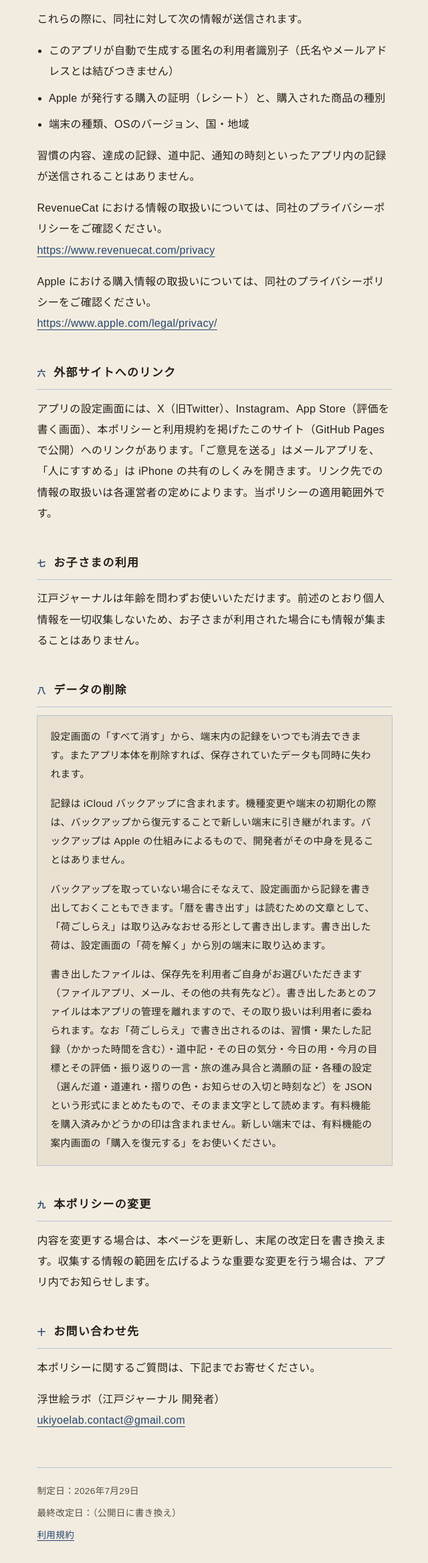
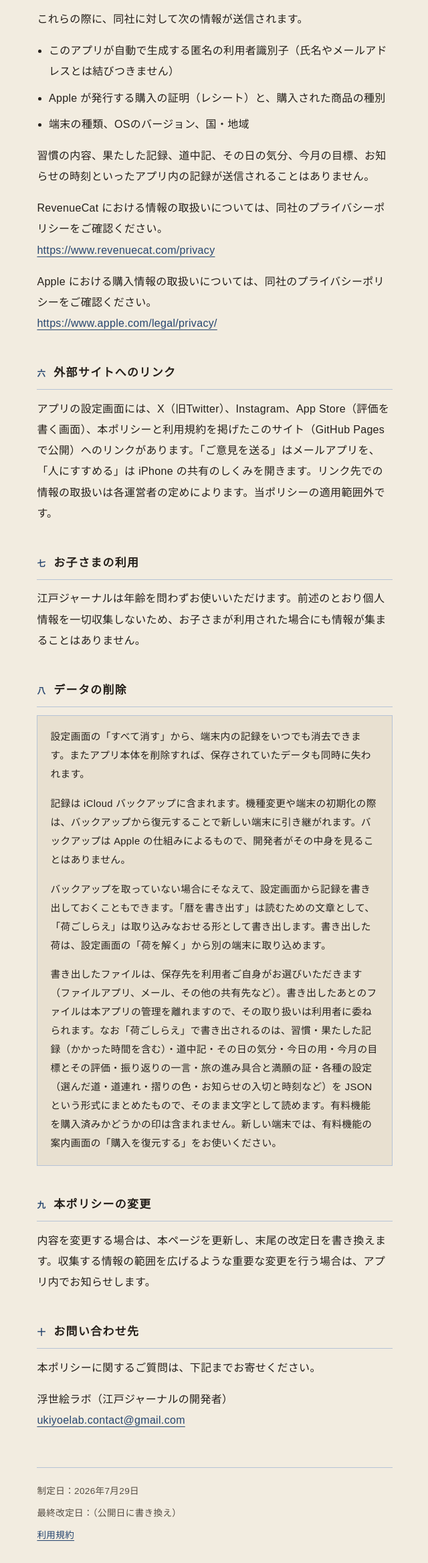
Before and after one commit to Ryuto-T/edohabit-legal, a plain HTML site: page privacy.html in a window 1280 px wide. Shown: the part 2708-5042 px from the top of the page at 67% size, without its empty margins (319-959 px from the left). Drawn offline with Linux system fonts and the light colour scheme.

Commit message:
日本語の空きを直す（「江戸ジャーナル」・江戸ジャーナルの開発者）、第五条の終わりの列挙を今の記録に合わせる

```diff
--- a/privacy.html
+++ b/privacy.html
@@ -164,7 +164,7 @@
       <li>Apple が発行する購入の証明（レシート）と、購入された商品の種別</li>
       <li>端末の種類、OSのバージョン、国・地域</li>
     </ul>
-    <p>習慣の内容、達成の記録、道中記、通知の時刻といったアプリ内の記録が送信されることはありません。</p>
+    <p>習慣の内容、果たした記録、道中記、その日の気分、今月の目標、お知らせの時刻といったアプリ内の記録が送信されることはありません。</p>
     <p>RevenueCat における情報の取扱いについては、同社のプライバシーポリシーをご確認ください。<br>
     <a href="https://www.revenuecat.com/privacy">https://www.revenuecat.com/privacy</a></p>
     <p>Apple における購入情報の取扱いについては、同社のプライバシーポリシーをご確認ください。<br>
@@ -199,7 +199,7 @@
   <section>
     <h2><span class="no">十</span>お問い合わせ先</h2>
     <p>本ポリシーに関するご質問は、下記までお寄せください。</p>
-    <p>浮世絵ラボ（江戸ジャーナル 開発者）<br>
+    <p>浮世絵ラボ（江戸ジャーナルの開発者）<br>
     <a href="mailto:ukiyoelab.contact@gmail.com">ukiyoelab.contact@gmail.com</a></p>
   </section>
 
```
Also changed, not shown: index.html (+2 -2 lines), terms.html (+1 -1 lines).
